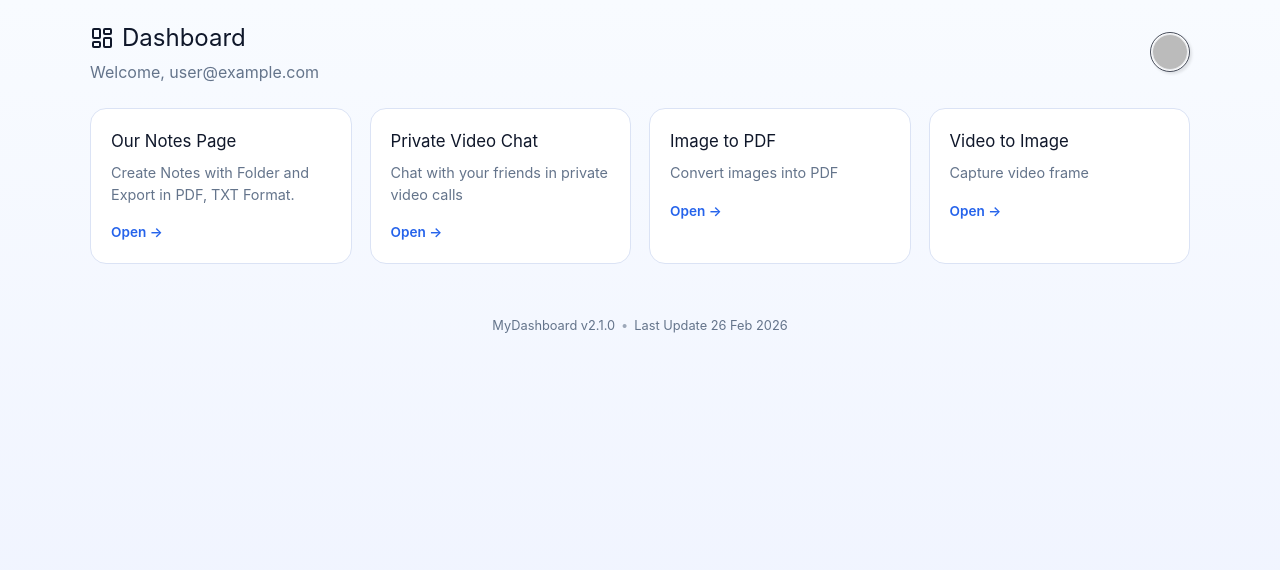
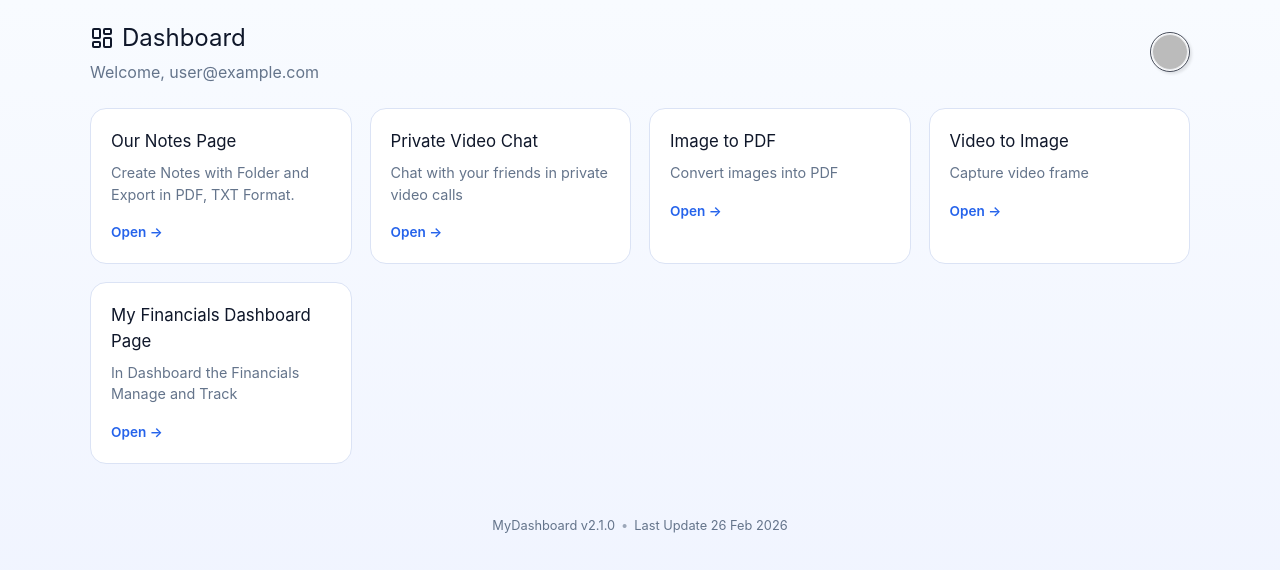
Before and after one commit to vikuuuuu/mydashboard, a Next.js app: page /dashboard in a window 1280 px wide. Shown: the top 570 px of the page. Built offline with nearby package versions, Linux system fonts and the light colour scheme; no server answers; sample sign-in values are in the browser's storage.

Commit message:
Add My Financials Dashboard to the page

```diff
--- a/src/app/dashboard/page.js
+++ b/src/app/dashboard/page.js
@@ -12,7 +12,7 @@ const TOOLS = [
   { id: "private_video_chat", title: "Private Video Chat", desc: "Chat with your friends in private video calls" },
   { id: "img-to-pdf", title: "Image to PDF", desc: "Convert images into PDF" },
   { id: "video-to-img", title: "Video to Image", desc: "Capture video frame" },
-  // { id: "img-resize", title: "Image Resize", desc: "Resize image dimensions" },
+  { id: "myfinancials", title: "My Financials Dashboard Page", desc: "In Dashboard the Financials Manage and Track" },
   // { id: "pdf-resize", title: "PDF Resize", desc: "Reduce PDF size" },
   // { id: "img-format", title: "Image Format", desc: "JPG / PNG convert" },
 
```
